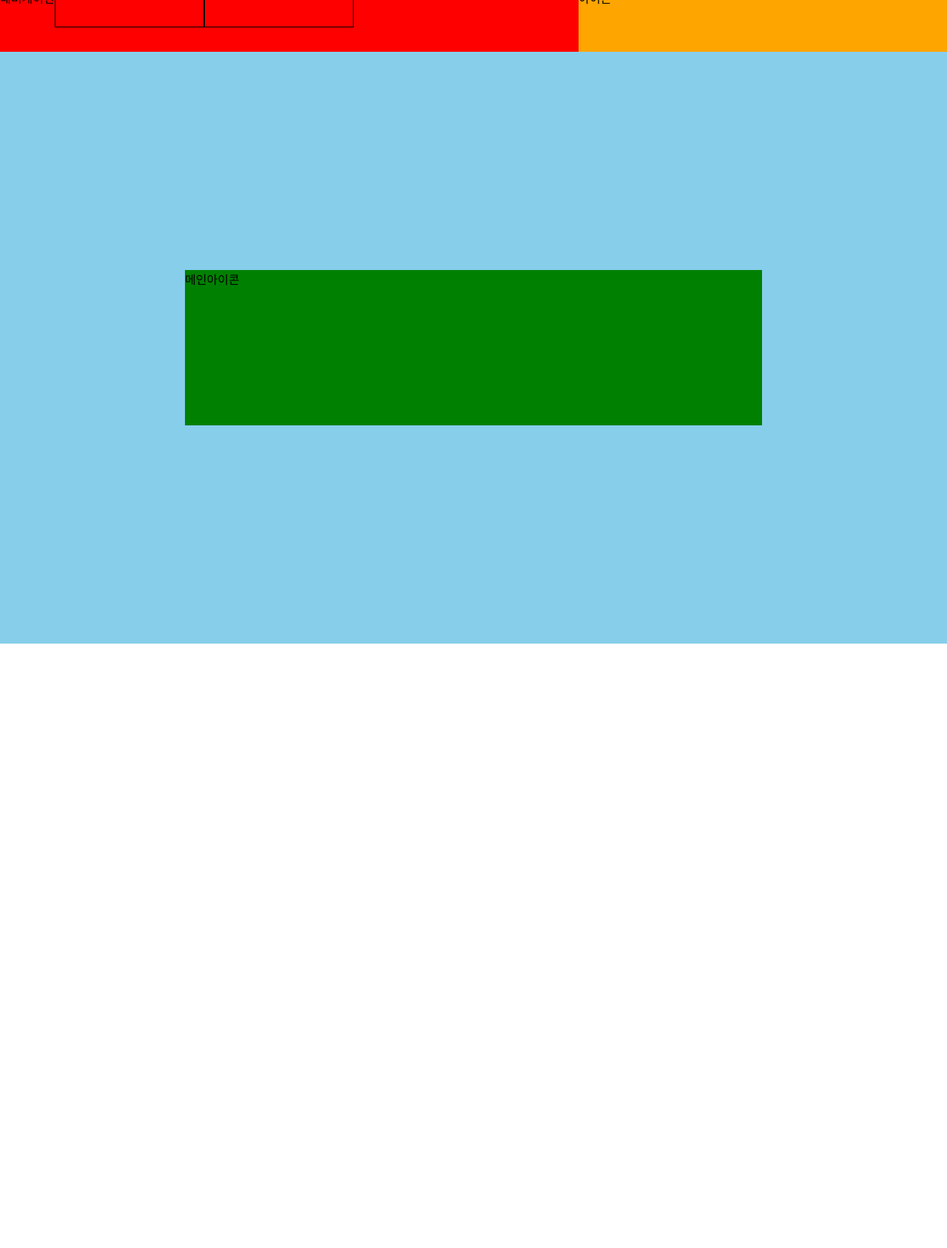
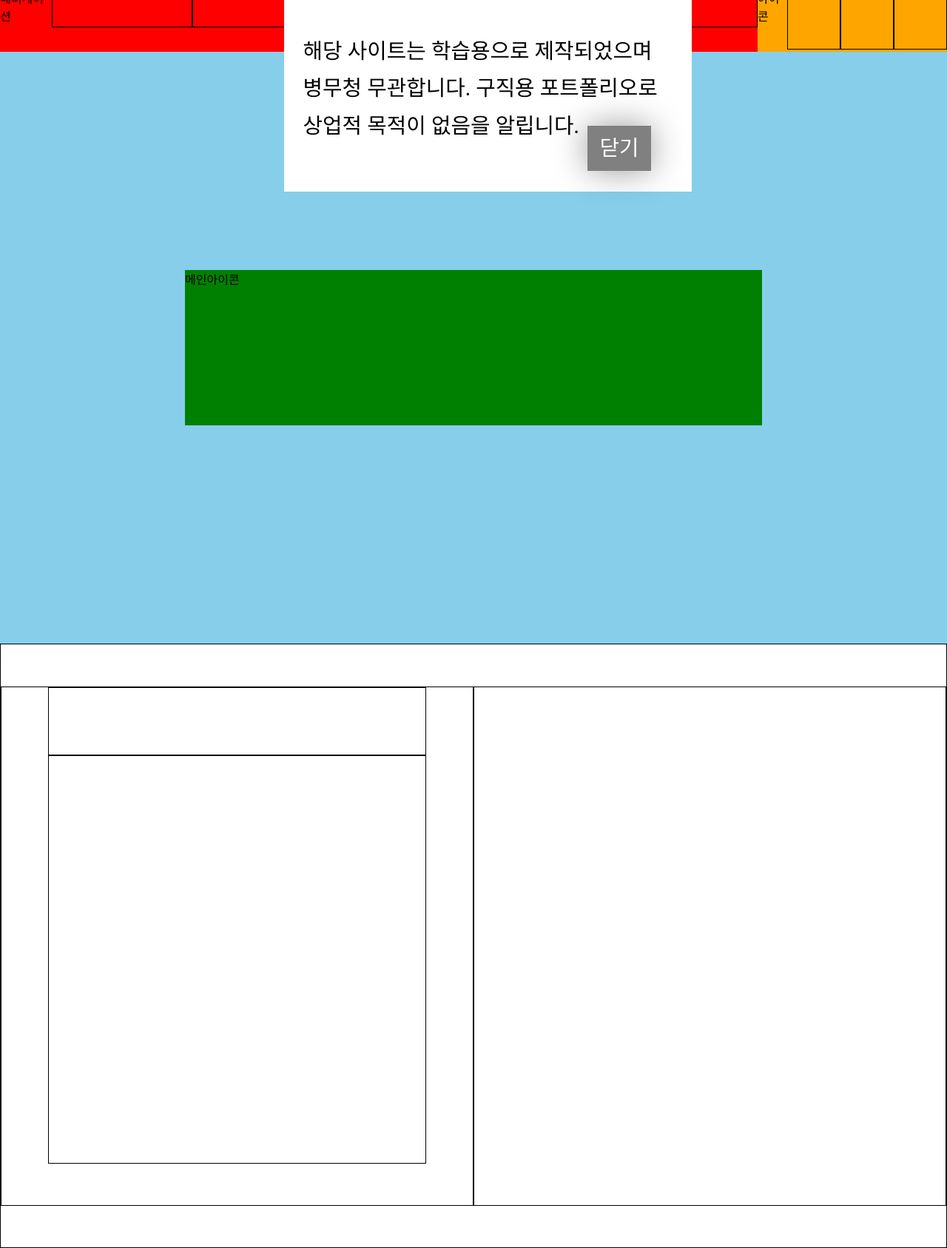
Before and after one commit to sungjinjoo/project1, a plain HTML site: page index.html in a window 1280 px wide. Shown: the part 100-1787 px from the top of the page at 74% size. Before the commit the page ends 970 px from the top, so only its background shows below. Drawn offline with Linux system fonts and the light colour scheme.

Commit message:
프로젝트

```diff
--- a/index.html
+++ b/index.html
@@ -9,6 +9,30 @@
         * {
             padding: o;
             margin: 0;
+        }
+
+        .popup {
+            position: fixed;
+            width: min(50%, 500px);
+            padding: 5% 2%;
+            font-size: 1.8rem;
+            line-height: 1.75;
+            background-color: #fff;
+            z-index: 9999999;
+            top: 10%;
+            left: 30%;
+        }
+
+        .popup>span {
+            user-select: none;
+            cursor: pointer;
+            position: absolute;
+            background-color: gray;
+            padding: 1% 3%;
+            right: 10%;
+            bottom: 10%;
+            color: #fff;
+            box-shadow: 0 0 45px rgba(0, 0, 0, .4);
         }
 
         .logo {
@@ -24,15 +48,11 @@
 
         .logo_box {
             width: 20%;
-                height: 40px;
+            height: 80px;
             background: red;
         }
 
-            .logo_text {
-                width: 20%;
-                height: 40px;
-                background: beige;
-            }
+
 
         header {
             max-width: 100%;
@@ -42,21 +62,36 @@
         }
 
         .gnb {
-                width: 1100px;
+            width: 80%;
             height: 85px;
             background: red;
             display: flex;
         }
-            .c1,.c2{
+
+        .c1,
+        .c2,
+        .c3,
+        .c4,
+        .c5 {
             width: 200px;
             height: 50px;
             border: 1px solid black;
         }
 
         .icon {
-                width: 700px;
+            width: 20%;
             height: 85px;
             background: orange;
+            display: flex;
+        }
+
+        .icon1,
+        .icon2,
+        .icon3 {
+            width: 30%;
+            height: 80px;
+            border: 1px solid black;
+
         }
 
         .main {
@@ -74,13 +109,55 @@
             height: 210px;
             background: green;
         }
+
+        section {
+            max-width: 100%;
+            height: 815px;
+            border: 1px solid black;
+            margin: auto;
+            display: flex;
+            align-items: center;
+        }
+
+        .box1 {
+            width: 50%;
+            height: 700px;
+            border: 1px solid black;
+            display: flex;
+            flex-direction: column;
+            align-items: center;
+        }
+
+        .box1_menu {
+            width: 80%;
+            height: 90px;
+            border: 1px solid black;
+        }
+
+        .box1_menu2 {
+            width: 80%;
+            height: 550px;
+            border: 1px solid black;
+
+        }
+
+        .box2 {
+            width: 50%;
+            height: 700px;
+            border: 1px solid black;
+        }
     </style>
 </head>
 
 <body>
+    <div class="popup">
+        해당 사이트는 학습용으로 제작되었으며 병무청 무관합니다.
+        구직용 포트폴리오로 상업적 목적이 없음을 알립니다.
+        <span>닫기</span>
+    </div>
     <h1 class="logo">
         <div class="logo_box">로고</div>
-            <div class="logo_text">국립생태원</div>
+
     </h1>
     <header class="wrap">
         <div class="gnb">네비게이션
@@ -90,11 +167,25 @@
             <div class="c4"></div>
             <div class="c5"></div>
         </div>
-            <div class="icon">아이콘</div>
+        <div class="icon">아이콘
+            <div class="icon1"></div>
+            <div class="icon2"></div>
+            <div class="icon3"></div>
+        </div>
+
     </header>
     <main class="main">
         <div class="main_icon">메인아이콘</div>
     </main>
+    <!-- section1 -->
+    <section class="section">
+        <div class="box1">
+            <div class="box1_menu"></div>
+            <div class="box1_menu2"></div>
+        </div>
+        <div class="box2"></div>
+    </section>
+    <script src="js/sc.js"></script>
 </body>
 
 </html>
--- /dev/null
+++ b/js/sc.js
@@ -0,0 +1,5 @@
+const pop = document.querySelector('.popup');
+const btn = document.querySelector('.popup>span')
+btn.onclick=function(){
+    pop.style.display='none';
+};
```
Lines whose indentation alone changed are shown as unchanged.
